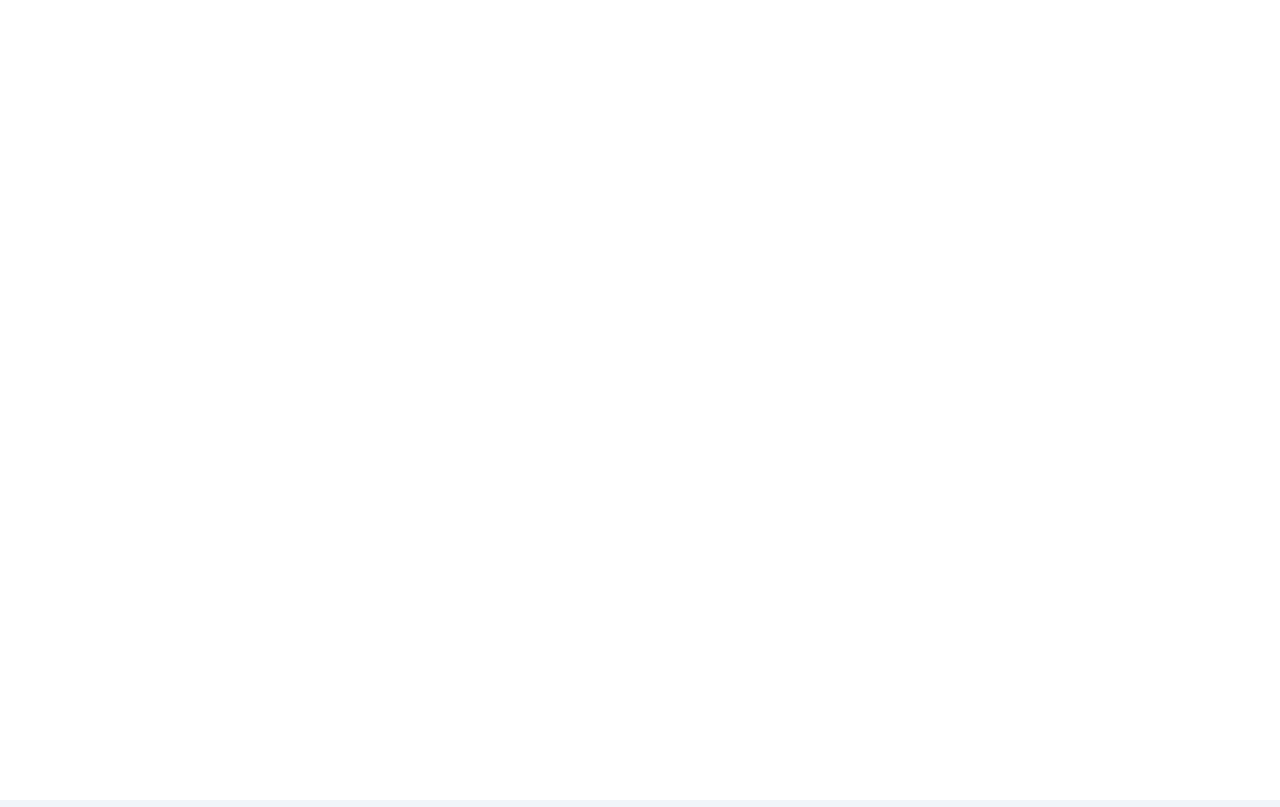
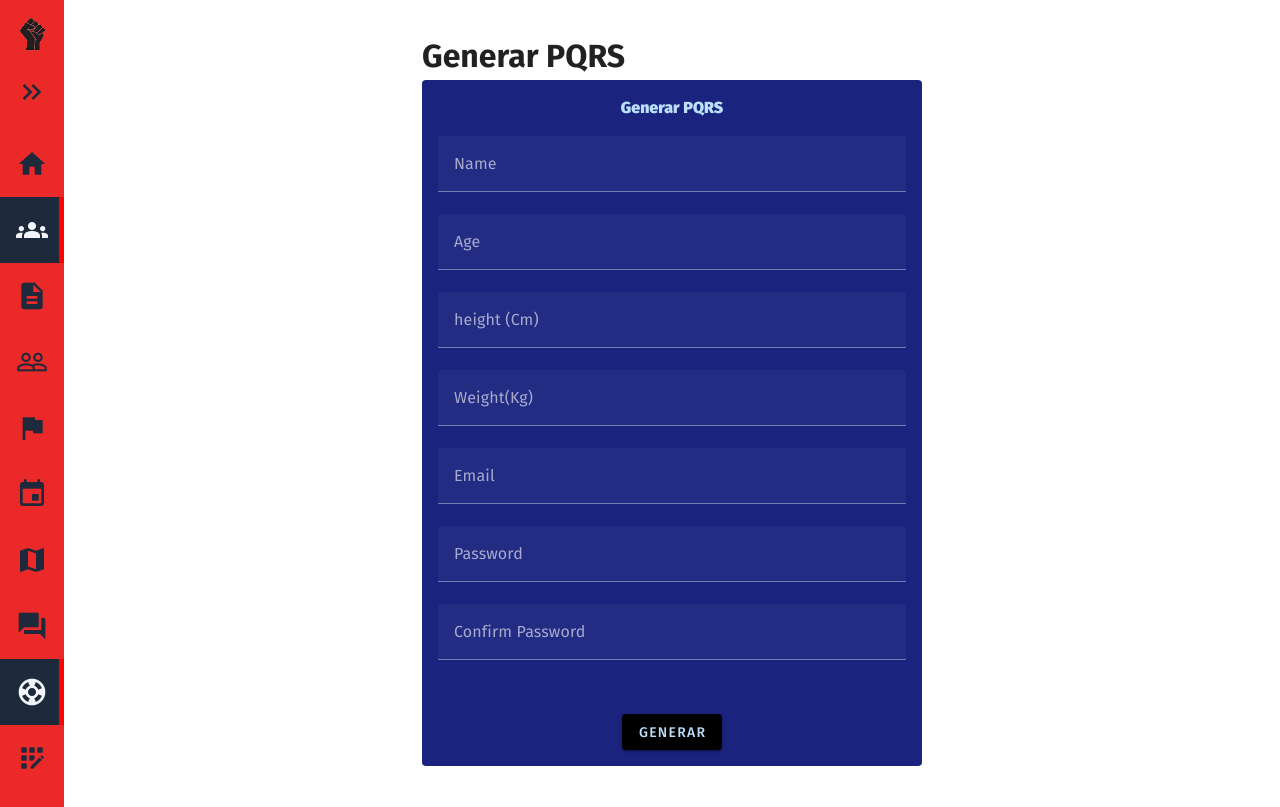
Before and after one commit to Calvo-Man/setrasena-front, a Vue app: page /pqrs in a window 1280 px wide. Before the commit this address had no page. Built offline with nearby package versions, Linux system fonts and the light colour scheme.

Commit message:
Cambio en las rutas

```diff
--- a/src/App.vue
+++ b/src/App.vue
@@ -3,7 +3,7 @@ import { RouterLink, RouterView } from "vue-router";
 </script>
 
 <template>
-  <v-app>
+  <v-app class="body">
     <RouterView />
   </v-app>
 </template>
@@ -11,7 +11,7 @@ import { RouterLink, RouterView } from "vue-router";
 <style lang="scss">
 :root {
   --primary: #4ade80;
-  --grey: #64748b;
+  --grey: #c8cace;
   --red-dark:#EB2929;
   --dark: #1e293b;
   --dark-alt: #334155;
@@ -24,8 +24,8 @@ import { RouterLink, RouterView } from "vue-router";
   box-sizing: border-box;
   font-family: "Fira sans", sans-serif;
 }
-body {
-  background: var(--light);
+ .body{
+  background: var(--grey);
 }
 button {
   cursor: pointer;
--- a/src/components/MenuItem.vue
+++ b/src/components/MenuItem.vue
@@ -1,6 +1,6 @@
 <template>
   <div class="menu-item" :class="{ opened: expanded }">
-    <router-link v-if="to" class="button" :to="to">
+    <router-link  class="button" :to="to">
       <div
         class="label"
         @click="toggleMenu()"
@@ -148,4 +148,5 @@ export default {
 
   }
 }
+
 </style>
--- a/src/components/SideBar.vue
+++ b/src/components/SideBar.vue
@@ -3,7 +3,7 @@ import { ref } from "vue";
 import logoURL from "../assets/logo.png";
 import MenuItem from "./MenuItem.vue";
 
-const is_expanded = ref(localStorage.getItem("is_expanded") === "false");
+const is_expanded = ref(localStorage.getItem("is_expanded") === "true");
 
 const ToggleMenu = () => {
   is_expanded.value = !is_expanded.value;
@@ -23,22 +23,6 @@ const ToggleMenu = () => {
     <h3>Menu</h3>
 
     <div class="menu">
-      <!-- <router-link to="/home" class="button">
-        <span class="material-icons">home</span>
-        <span class="text">Home</span>
-      </router-link>
-      <router-link to="/about" class="button">
-        <span class="material-icons">description</span>
-        <span class="text">About</span>
-      </router-link>
-      <router-link to="/team" class="button">
-        <span class="material-icons">group</span>
-        <span class="text">Team</span>
-      </router-link>
-      <router-link to="/contact" class="button">
-        <span class="material-icons">email</span>
-        <span class="text">Contact</span>
-      </router-link> -->
       <MenuItem
         v-for="(item, index) in menuTree"
         :key="index"
@@ -57,8 +41,6 @@ import MenuItem from "./MenuItem.vue";
 
 export default {
   name: "recursive-menu",
-
-
   data: () => ({
     smallMenu: false,
     //Menu de opciones de la barra lateral
@@ -71,7 +53,7 @@ export default {
       {
         label: "Quienes somos",
         icon: "groups",
-        to: "/",
+        to: "#",
         children: [
           {
             label: "Misión",
--- a/src/main.js
+++ b/src/main.js
@@ -1,6 +1,6 @@
 import { createApp } from "vue";
 import App from "./App.vue";
-import router from "./router";
+import router from "./router/index";
 
 import { createVuetify } from "vuetify";
 import "vuetify/styles";
--- a/src/router/index.js
+++ b/src/router/index.js
@@ -2,23 +2,13 @@ import { createRouter, createWebHistory } from 'vue-router'
 
 import HomePage from '../views/HomePage.vue'
 import HomeView from '@/views/HomeView.vue'
-import AboutView from '../views/AboutView.vue'
-
+import PqrsView from '@/views/users/PqrsView.vue'
+import { routes } from './routes'
 const router = createRouter({
   history: createWebHistory(import.meta.env.BASE_URL),
-  routes: [
-    {
-      path: '/',
-      name: 'home',
-      component: HomeView,
-      redirect: {path:"/home"},
-      children:[
-        { path: "/home", name: "Home", component: HomePage },
-        {path:"/about", name:"About",component:AboutView}
-      ]
-    },
-
-  ],
+   routes
 })
 
+// Middleware para autenticación
+
 export default router
--- /dev/null
+++ b/src/router/routes.js
@@ -0,0 +1,16 @@
+import HomePage from "../views/HomePage.vue";
+import HomeView from "@/views/HomeView.vue";
+import PqrsView from "@/views/users/PqrsView.vue";
+
+export const routes = [
+  {
+    path: "/",
+    name: "home",
+    component: HomeView,
+    redirect: { path: "/home" },
+    children: [
+      { path: "/home", name: "Home", component: HomePage },
+      { path: "/pqrs", name: "PQRS", component: PqrsView },
+    ],
+  },
+];
--- a/src/views/HomeView.vue
+++ b/src/views/HomeView.vue
@@ -1,9 +1,8 @@
 <template>
   <div class="app">
         <SideBar />
-        <div class="container">
+        <div class="container mx-auto">
           <main>
-
             <RouterView />
           </main>
         </div>
--- /dev/null
+++ b/src/views/users/PqrsView.vue
@@ -0,0 +1,98 @@
+<template>
+    <div class="title">
+        <h1>Generar PQRS</h1>
+    </div>
+    <div class="form-contaier mx-aut">
+        <v-container class="mx-auto text-center bg-indigo-darken-4 rounded" width="500">
+            <p class="font-weight-black text-blue-lighten-4 mb-4">Generar PQRS</p>
+            <v-form fast-fail submit.prevent>
+                <v-text-field v-model="name" class="bg-dark" label="Name" :rules="nameRules" />
+                <v-text-field type="number" v-model="age" class="bg-dark" label="Age" :rules="ageRules" />
+                <v-text-field type="number" v-model="height" class="bg-dark" label="height (Cm)" :rules="heightRules" />
+                <v-text-field type="number" v-model="weight" class="bg-dark" label="Weight(Kg)" :rules="weightRules" />
+                <v-text-field v-model="email" class="bg-dark" label="Email" :rules="emailRules" />
+                <v-text-field v-model="password" label="Password" :rules="passwordRules" type="password" />
+                <v-text-field v-model="confirmPassword" label="Confirm Password" :rules="confirmPasswordRules" type="password" />
+                <v-btn class="mt-8 text-blue-lighten-4 bg-black" type="submit" @click="register">Generar</v-btn>
+            </v-form>
+        </v-container>
+    </div>
+  </template>
+
+  <script>
+
+  import axios from 'axios';
+  export default {
+    data: () => ({
+      name: '',
+      email: '',
+      age: '',
+      height: '',
+      weight: '',
+      password: '',
+      confirmPassword: '',
+      nameRules: [
+        value => !!value || 'Name is required.',
+      ],
+      ageRules: [
+        value => !!value || 'Age is required.',
+      ],
+      weightRules: [
+        value => !!value || 'Weight is required.',
+      ],
+      heightRules: [
+        value => !!value || 'Height is required.',
+      ],
+      emailRules: [
+        value => !!value || 'E-mail is required.',
+        value => /.+@.+\..+/.test(value) || 'E-mail must be valid.',
+      ],
+      passwordRules: [
+        value => !!value || 'Password is required.',
+        // value => value.length >= 8 || 'Password must be at least 8 characters.',
+        // value => /(?=.*[A-Z])/.test(value) || 'Password must contain at least one uppercase letter.',
+        // value => /(?=.*[0-9])/.test(value) || 'Password must contain at least one number.',
+        // value => /(?=.*[!@#$%^&*])/.test(value) || 'Password must contain at least one special character.',
+      ],
+      confirmPasswordRules: [
+        value => !!value || 'Confirm Password is required.',
+        //value => value === this.password || 'Passwords do not match.',
+
+      ],
+    }),
+    methods: {
+      async register() {
+        const numericAge = parseInt(this.age, 10);
+        const numericHeight = parseInt(this.height, 10);
+        const numericWeight = parseInt(this.weight, 10);
+
+        try {
+          // Lógica para el registro de usuario
+          await axios.post(`http://localhost:3000/auth/register`, {
+            name: this.name,
+            age: numericAge,
+            height: numericHeight,
+            weight: numericWeight,
+            email: this.email,
+            password: this.password,
+            role: 1
+          })
+          alert('Registration successful!')
+          this.$router.push({ name: "Login" });
+        } catch (error) {
+          console.log(error);
+          alert('Error registering user');
+        }
+
+      },
+
+    }
+  }
+  </script>
+  <style scoped>
+    .form-container{
+        margin-left: calc(10% + 50px);
+        background-color: rgb(103, 103, 146);
+
+    }
+  </style>
```
Also changed, not shown: src/store/index.js (added).
